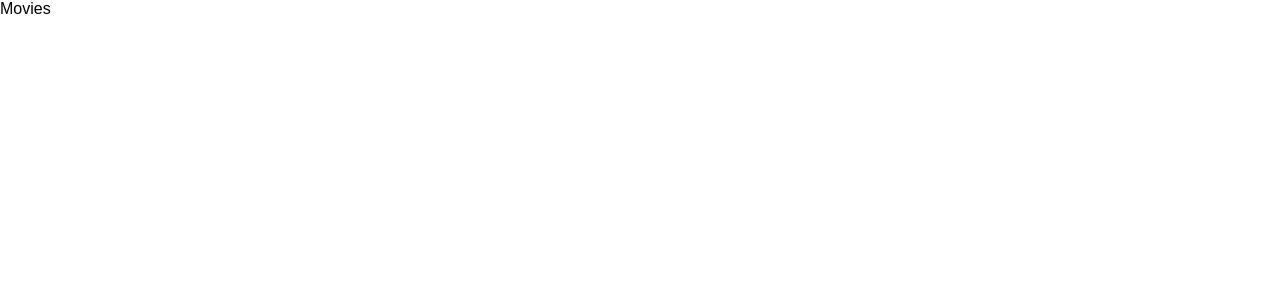
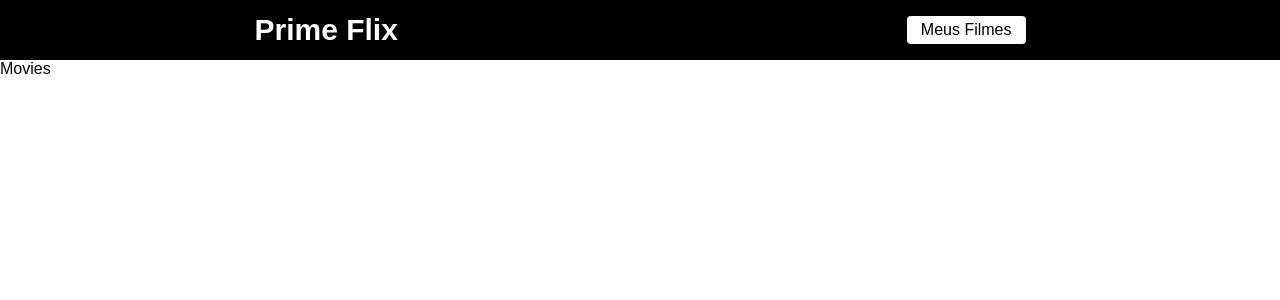
Before and after one commit to Fontesx11/movie-catalog, a React (Create React App) app: page /movie/1 in a window 1280 px wide. Shown: the top 300 px of the page. Built offline with nearby package versions, Linux system fonts and the light colour scheme.

Commit message:
conectando a api

```diff
--- a/package.json
+++ b/package.json
@@ -6,6 +6,7 @@
     "@testing-library/jest-dom": "^5.17.0",
     "@testing-library/react": "^13.4.0",
     "@testing-library/user-event": "^13.5.0",
+    "axios": "^1.7.4",
     "react": "^18.3.1",
     "react-dom": "^18.3.1",
     "react-router-dom": "^6.26.1",
--- /dev/null
+++ b/src/components/Header/indes.js
@@ -0,0 +1,14 @@
+import { Link } from "react-router-dom";
+import './style.css'
+
+function Header() {
+
+    return(
+        <header>
+           <Link className="logo" to={'/'}>Prime Flix</Link>
+           <Link className="favorites" to={'/favorites'}>Meus Filmes</Link>
+        </header>
+    )
+}
+
+export default Header;
--- /dev/null
+++ b/src/components/Header/style.css
@@ -0,0 +1,25 @@
+header {
+    display: flex;
+    width: 100%;
+    height: 60px;
+    justify-content: space-around;
+    align-items: center;
+    background-color: black;
+}
+
+.logo {
+    text-decoration: none;
+    color: #FFFFFF;
+    font-size: 30px;
+    font-weight: bold;
+    cursor: pointer;
+}
+
+.favorites {
+    text-decoration: none;
+    color: #000000;
+    cursor: pointer;
+    padding: 5px 14px;
+    background-color: #FFFFFF;
+    border-radius: 4px;
+}
--- a/src/pages/Home/index.js
+++ b/src/pages/Home/index.js
@@ -1,6 +1,28 @@
+import { useEffect, useState } from "react";
+import api from "../../services/api";
+
+//https://api.themoviedb.org/3/movie/now_playing?api_key=67516dda184a61ee9e9dd721d6ea8b99&language=pt-BR
+
+
 
 
 function Home (){
+
+    useEffect(()=>{
+    async function loadFilmes(){
+        const response = await api.get("movie/now_playing", {
+            params:{
+                api_key: "67516dda184a61ee9e9dd721d6ea8b99",
+                language: "pt-BR",
+                page: "1"
+            }
+        })
+
+        console.log(response)
+    }
+
+    loadFilmes();
+},[])
 
     return(
         <>Home</>
--- a/src/routes.js
+++ b/src/routes.js
@@ -2,11 +2,13 @@ import { BrowserRouter, Routes, Route } from "react-router-dom";
 
 import Home from './pages/Home'
 import Movie from './pages/Movie'
+import Header from "./components/Header/indes";
 
 function RoutesApp() {
 
     return(
         <BrowserRouter>
+        <Header/>
             <Routes>
                 <Route path="/" element={ <Home/> }/>
                 <Route path="/movie/:id" element={ <Movie/> }/>
--- /dev/null
+++ b/src/services/api.js
@@ -0,0 +1,9 @@
+import axios from 'axios';
+
+//https://api.themoviedb.org/3/movie/now_playing?api_key=67516dda184a61ee9e9dd721d6ea8b99&language=pt-BR
+
+const api = axios.create({
+    baseURL: 'https://api.themoviedb.org/3/'
+})
+
+export default api;
```
Also changed, not shown: 2 other files (tests, documents, lock files or other folders).
